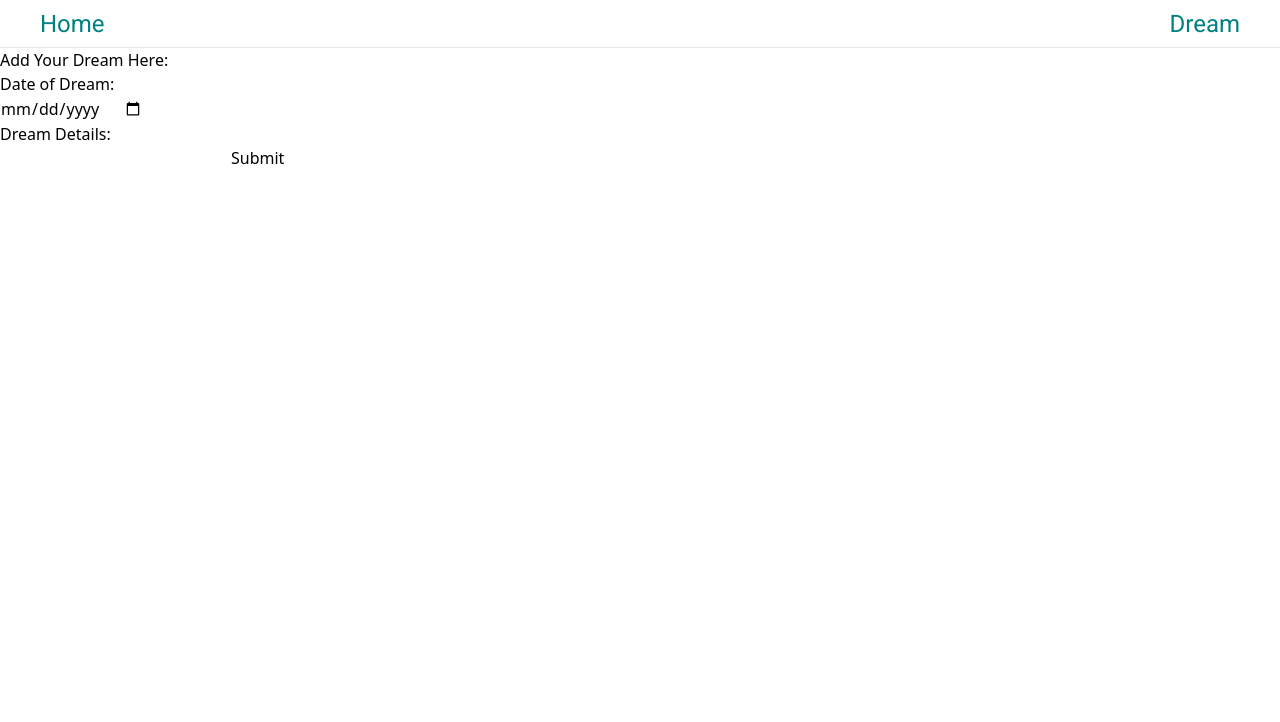
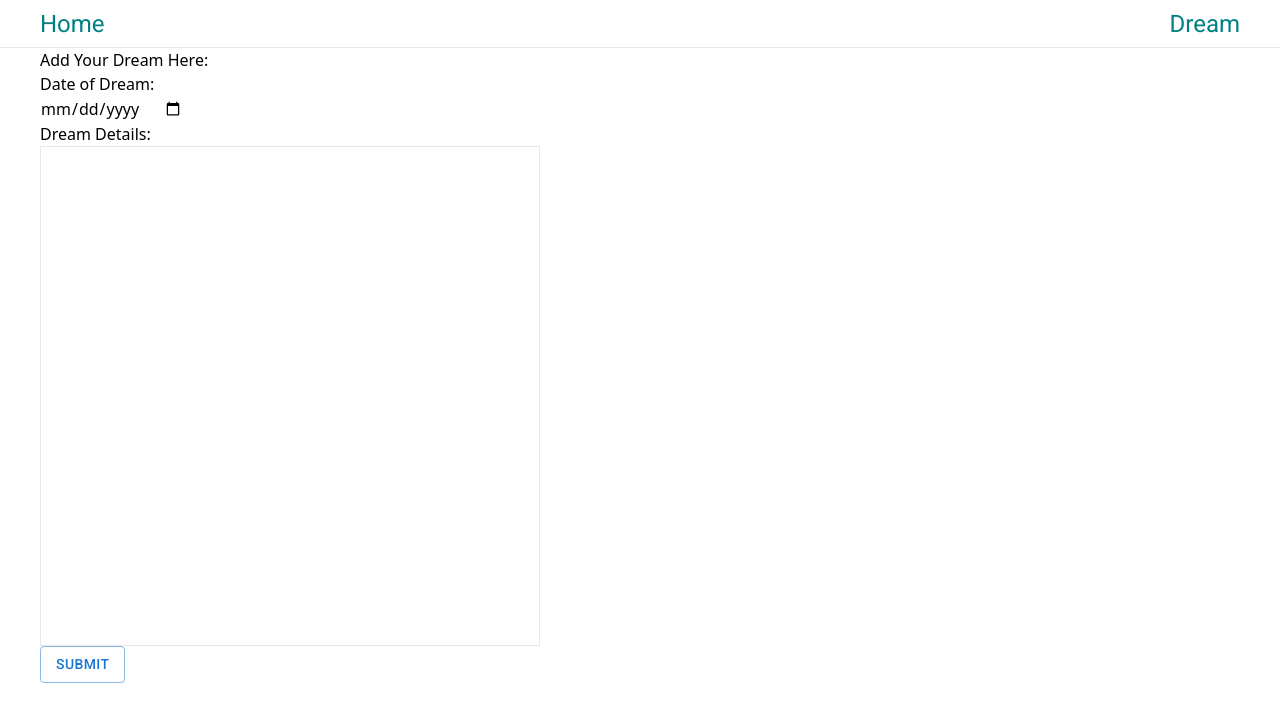
Before and after one commit to Zee22780/Dream, a React (Create React App) app in the folder dream/: page /newDream in a window 1280 px wide. Shown: the top 722 px of the page. Built offline with nearby package versions, Linux system fonts and the light colour scheme.

Commit message:
Add styling to NewDreamPage and modify NewDream component

```diff
--- a/dream/src/components/NewDream.tsx
+++ b/dream/src/components/NewDream.tsx
@@ -1,16 +1,26 @@
 import React from 'react'
+import { Button } from '@mui/material'
 
 const NewDream = () => {
   return (
-    <div>
-      <form action="">
-        <p>Date of Dream:</p>
-        <input type="date" />
-        <p>Dream Details:</p>
-        <input type="text area" />
-        <input type="submit" />
-      </form>
-    </div>
+    <>
+      <div className='flex flex-col justify-center mx-auto w-full'>
+      <h1>Add Your Dream Here:</h1>
+        <div>
+          <form action="" >
+            <p>Date of Dream:</p>
+            <input type="date"/>
+            <p>Dream Details:</p>
+            <input className='border w-[500px] h-[500px]' type="text" placeholder='' /><br />
+            <Button
+              variant='outlined'
+              type="submit">
+                Submit
+            </Button>
+          </form>
+        </div>
+      </div>
+    </>
   )
 }
 
--- a/dream/src/pages/NewDreamPage.tsx
+++ b/dream/src/pages/NewDreamPage.tsx
@@ -4,8 +4,8 @@
 const NewDreamPage = () => {
   return (
     <>
-      <div className=''>
-        <h1>Add Your Dream Here:</h1>
+      <div className='px-10'>
+
         <NewDream />
       </div>
     </>
```
